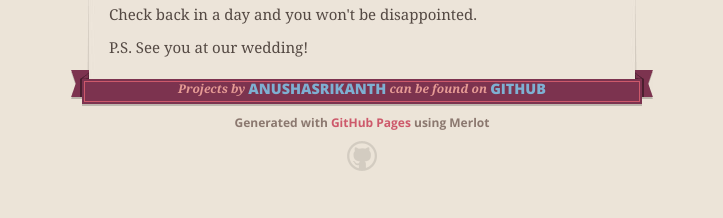
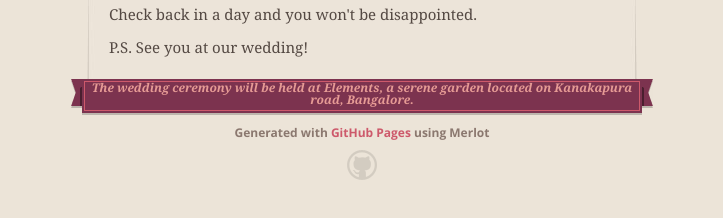
Before and after one commit to anushasrikanth/anushasrikanth.github.io, a plain HTML site: page index.html in a window 1280 px wide. Shown: the part 364-582 px from the top of the page, without its empty margins (278-1001 px from the left). Drawn offline with nearby package versions, Linux system fonts and the light colour scheme.

Commit message:
Update index.html
changed the footer

```diff
--- a/index.html
+++ b/index.html
@@ -59,7 +59,8 @@ We'd love to give you some goodies at the wedding for being such a curious-cat ;
       <footer>
         <span class="ribbon-outer">
           <span class="ribbon-inner">
-            <p>Projects by <a href="https://github.com/anushasrikanth">anushasrikanth</a> can be found on <a href="https://github.com/anushasrikanth">GitHub</a></p>
+            <!--<p>Projects by <a href="https://github.com/anushasrikanth">anushasrikanth</a> can be found on <a href="https://github.com/anushasrikanth">GitHub</a></p>-->
+            <p>The wedding ceremony will be held at Elements, a serene garden located on Kanakapura road, Bangalore.</p>
           </span>
           <span class="left-tail"></span>
           <span class="right-tail"></span>
```
